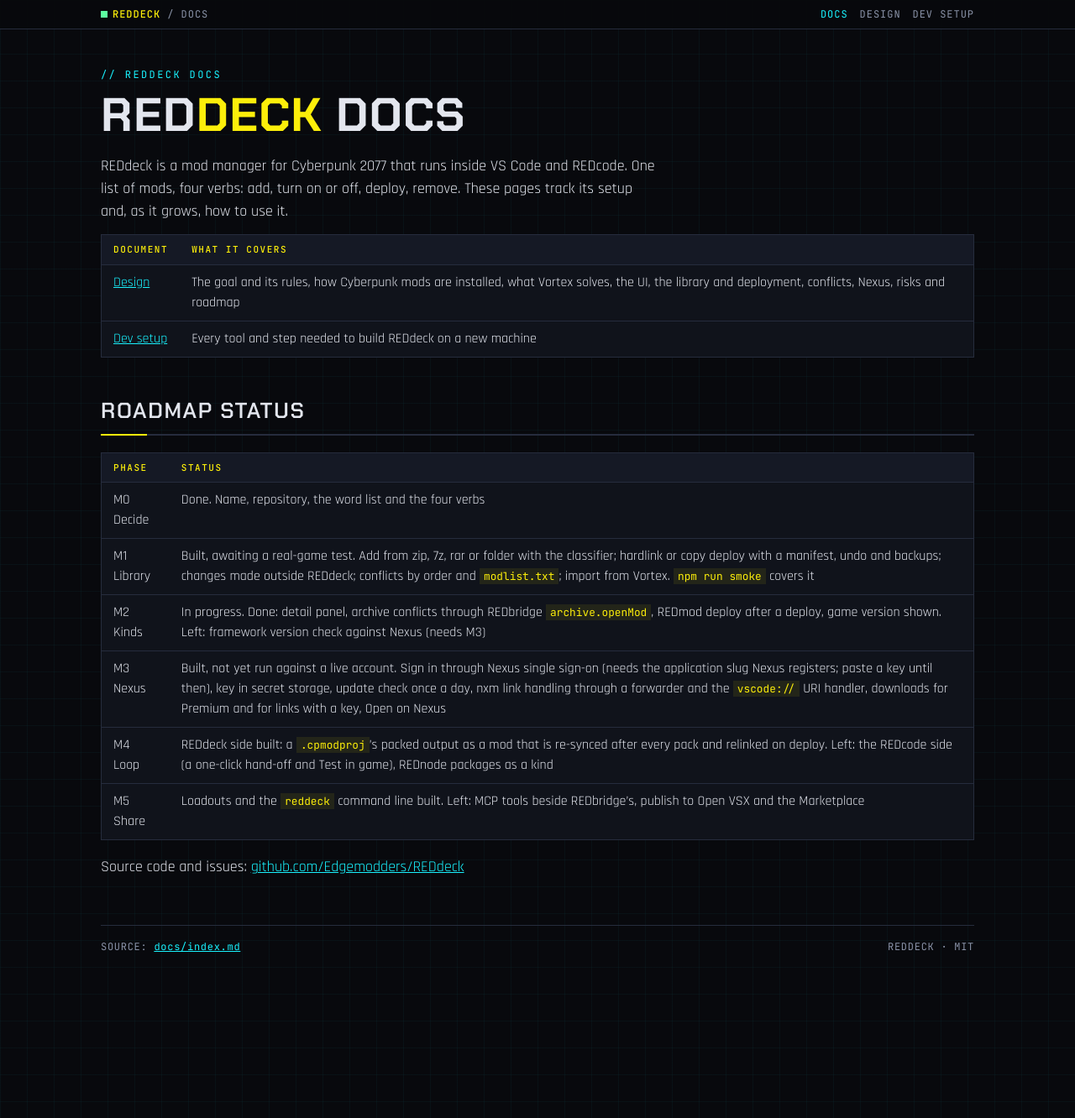
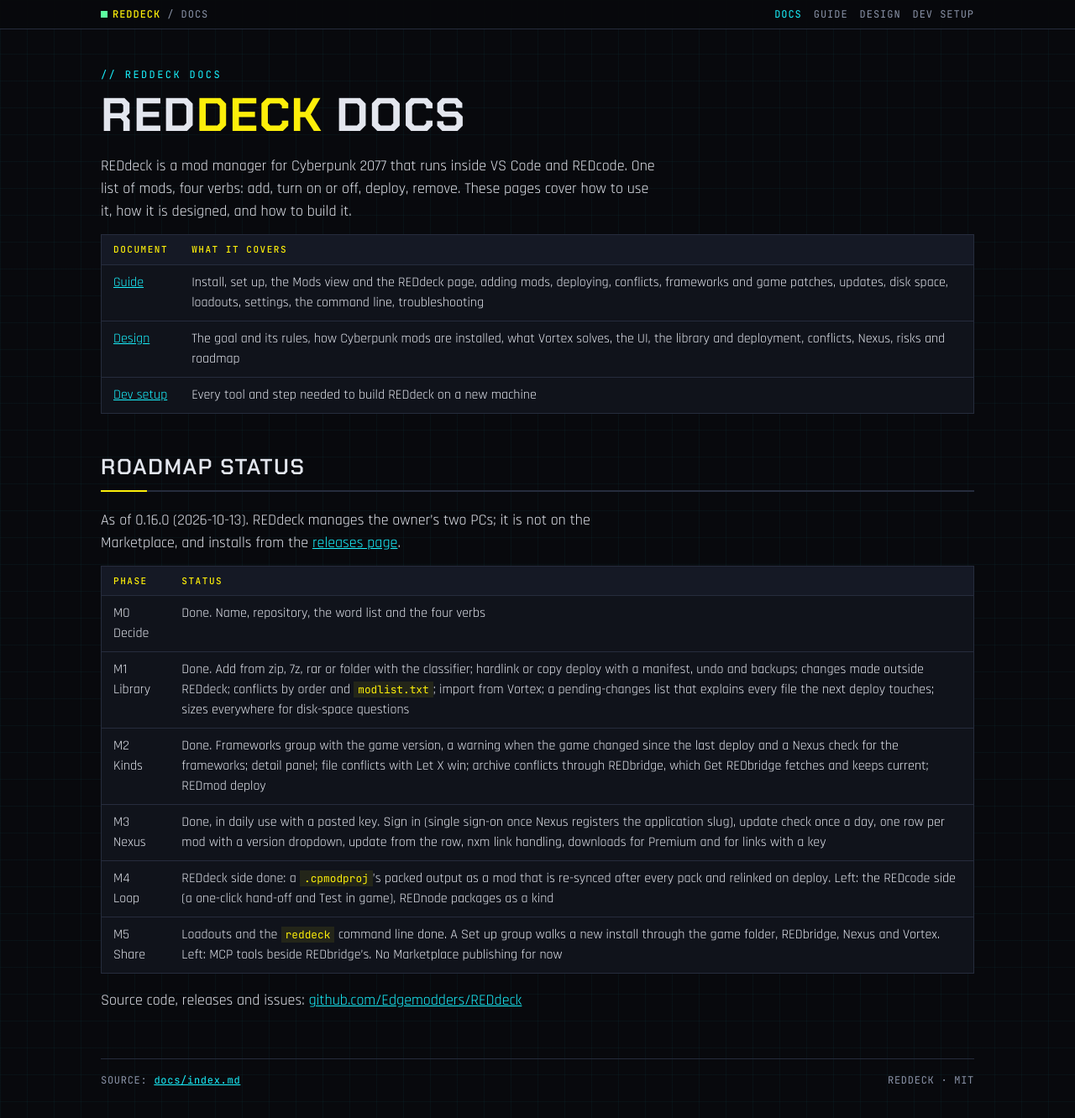
Before and after one commit to CyberbuildsAI/REDdeck, a Jekyll site: the page built from docs/index.md, in a window 1280 px wide and 1360 px high. Shown: the top 1332 px of the window at 84% size. Built offline with Jekyll 4.4.1, drawn with Linux system fonts in a browser that asks for light colours; our own code applies the rules of GitHub Pages for plain Markdown files.

Commit message:
Docs: a user guide, index and README brought up to 0.16.0, design status
Co-Authored-By: Claude Fable 5.1 <noreply@anthropic.com>
Claude-Session: https://claude.ai/code/session_01QkNW84wQneonKhZEnY9Ci9

```diff
--- a/docs/_config.yml
+++ b/docs/_config.yml
@@ -23,6 +23,8 @@ defaults:
 nav:
   - title: Docs
     url: /
+  - title: Guide
+    url: /guide.html
   - title: Design
     url: /design.html
   - title: Dev setup
--- a/docs/design.html
+++ b/docs/design.html
@@ -127,7 +127,7 @@ footer li { margin-bottom: 3px; letter-spacing: 0; text-transform: none; }
 <div class="wrap">
 
 <header class="hero">
-  <div class="eyebrow">// Design draft</div>
+  <div class="eyebrow">// Design draft 2, status 2026-10-13</div>
   <h1>RED<span>deck</span></h1>
   <p class="lede">A mod manager for Cyberpunk 2077 that lives inside REDcode and VS Code. One list of mods, four verbs, no jargon. It keeps a library of mods outside the game folder, deploys the ones you turn on, and shows you the conflicts Vortex cannot see because it can read inside the archives.</p>
   <div class="meta">
@@ -394,8 +394,8 @@ deployed.json                     <span class="c">// mirror of &lt;game&gt;\redd
 
 <section id="roadmap">
   <h2><span class="id">12</span>Roadmap</h2><div class="rule"></div>
-  <div class="panel ok" style="margin-bottom:14px"><div class="label">Status 2026-10-11</div>
-    <p>This is a draft. M0 is done: the name, the repository and the extension scaffold with the Mods view over an empty library. Everything from M1 on is intent, and the <a href="./">docs index</a> keeps the current phase status.</p></div>
+  <div class="panel ok" style="margin-bottom:14px"><div class="label">Status 2026-10-13, version 0.16.0</div>
+    <p>M0 to M3 are built and in daily use on two PCs, M4's REDdeck side and M5's loadouts and command line too. Beyond this draft: one row per mod with a version dropdown, a pending-changes list, a wide table page with search and facets, Get REDbridge with a daily update check, game detection through Steam's library list, sizes everywhere, and a Set up group for a new install. Left: MCP tools, REDnode packages as a kind, the REDcode-side hand-off. Not on the Marketplace. The <a href="guide.html">guide</a> covers use and the <a href="./">docs index</a> keeps the phase status.</p></div>
   <div class="panel">
     <div class="phase"><div class="n">M0<small>DECIDE</small></div><div>
       <h3>Name, library location, word list</h3>
--- a/docs/index.md
+++ b/docs/index.md
@@ -1,21 +1,24 @@
 # RED<span class="y">deck</span> docs
 
-REDdeck is a mod manager for Cyberpunk 2077 that runs inside VS Code and REDcode. One list of mods, four verbs: add, turn on or off, deploy, remove. These pages track its setup and, as it grows, how to use it.
+REDdeck is a mod manager for Cyberpunk 2077 that runs inside VS Code and REDcode. One list of mods, four verbs: add, turn on or off, deploy, remove. These pages cover how to use it, how it is designed, and how to build it.
 
 | Document | What it covers |
 |---|---|
+| [Guide](guide.html) | Install, set up, the Mods view and the REDdeck page, adding mods, deploying, conflicts, frameworks and game patches, updates, disk space, loadouts, settings, the command line, troubleshooting |
 | [Design](design.html) | The goal and its rules, how Cyberpunk mods are installed, what Vortex solves, the UI, the library and deployment, conflicts, Nexus, risks and roadmap |
 | [Dev setup](dev-setup.md) | Every tool and step needed to build REDdeck on a new machine |
 
 ## Roadmap status
 
+As of 0.16.0 (2026-10-13). REDdeck manages the owner's two PCs; it is not on the Marketplace, and installs from the [releases page](https://github.com/Edgemodders/REDdeck/releases).
+
 | Phase | Status |
 |---|---|
 | M0 Decide | Done. Name, repository, the word list and the four verbs |
-| M1 Library | Built, awaiting a real-game test. Add from zip, 7z, rar or folder with the classifier; hardlink or copy deploy with a manifest, undo and backups; changes made outside REDdeck; conflicts by order and `modlist.txt`; import from Vortex. `npm run smoke` covers it |
-| M2 Kinds | In progress. Done: detail panel, archive conflicts through REDbridge `archive.openMod`, REDmod deploy after a deploy, game version shown. Left: framework version check against Nexus (needs M3) |
-| M3 Nexus | Built, not yet run against a live account. Sign in through Nexus single sign-on (needs the application slug Nexus registers; paste a key until then), key in secret storage, update check once a day, nxm link handling through a forwarder and the `vscode://` URI handler, downloads for Premium and for links with a key, Open on Nexus |
-| M4 Loop | REDdeck side built: a `.cpmodproj`'s packed output as a mod that is re-synced after every pack and relinked on deploy. Left: the REDcode side (a one-click hand-off and Test in game), REDnode packages as a kind |
-| M5 Share | Loadouts and the `reddeck` command line built. Left: MCP tools beside REDbridge's, publish to Open VSX and the Marketplace |
+| M1 Library | Done. Add from zip, 7z, rar or folder with the classifier; hardlink or copy deploy with a manifest, undo and backups; changes made outside REDdeck; conflicts by order and `modlist.txt`; import from Vortex; a pending-changes list that explains every file the next deploy touches; sizes everywhere for disk-space questions |
+| M2 Kinds | Done. Frameworks group with the game version, a warning when the game changed since the last deploy and a Nexus check for the frameworks; detail panel; file conflicts with Let X win; archive conflicts through REDbridge, which Get REDbridge fetches and keeps current; REDmod deploy |
+| M3 Nexus | Done, in daily use with a pasted key. Sign in (single sign-on once Nexus registers the application slug), update check once a day, one row per mod with a version dropdown, update from the row, nxm link handling, downloads for Premium and for links with a key |
+| M4 Loop | REDdeck side done: a `.cpmodproj`'s packed output as a mod that is re-synced after every pack and relinked on deploy. Left: the REDcode side (a one-click hand-off and Test in game), REDnode packages as a kind |
+| M5 Share | Loadouts and the `reddeck` command line done. A Set up group walks a new install through the game folder, REDbridge, Nexus and Vortex. Left: MCP tools beside REDbridge's. No Marketplace publishing for now |
 
-Source code and issues: [github.com/Edgemodders/REDdeck](https://github.com/Edgemodders/REDdeck)
+Source code, releases and issues: [github.com/Edgemodders/REDdeck](https://github.com/Edgemodders/REDdeck)
```
Also changed, not shown: docs/guide.md (added, +182 -0 lines), docs/marketplace.md (+2 -1 lines), README.md, docs/assets/brand/badges/status.svg, 1 other file.
